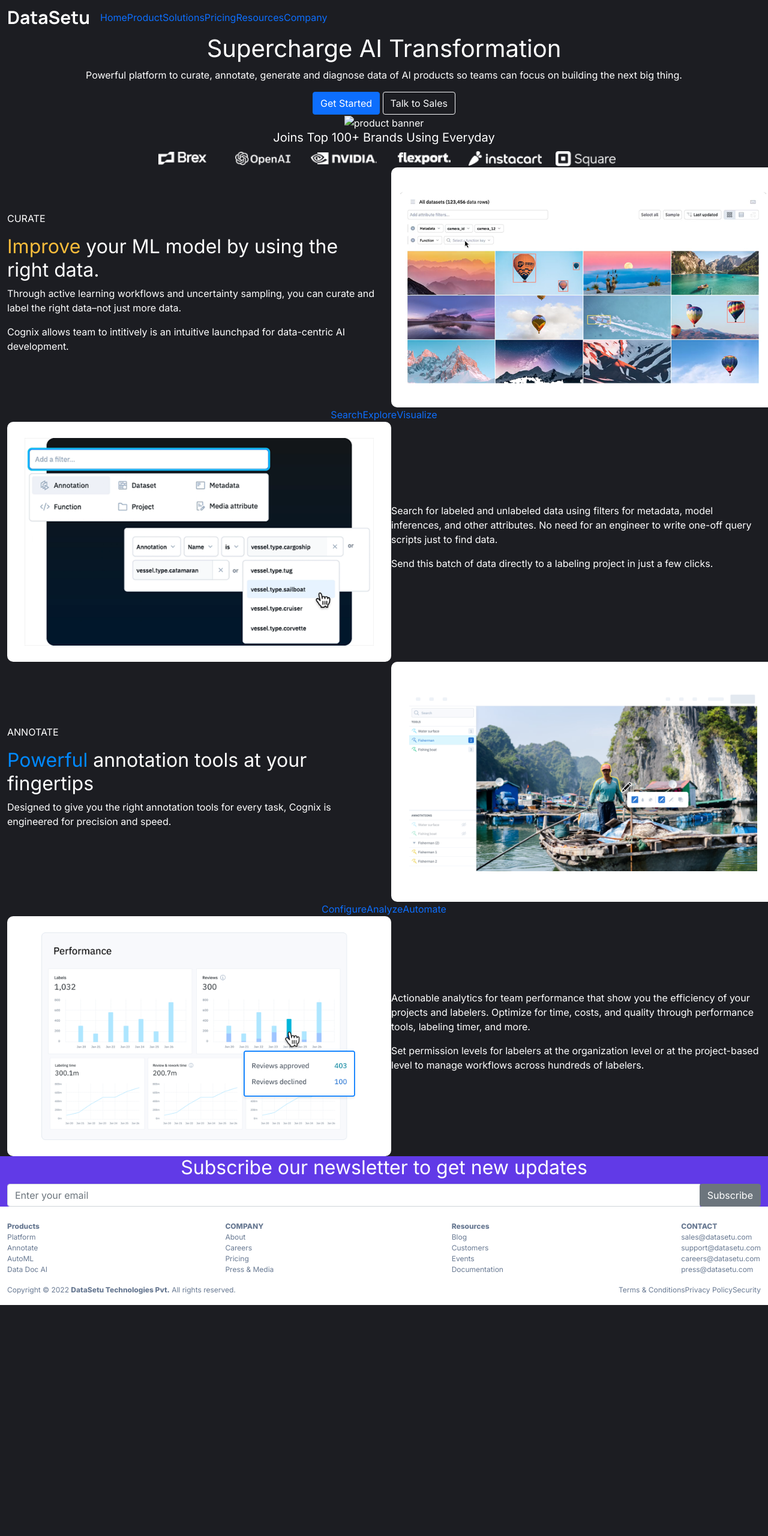
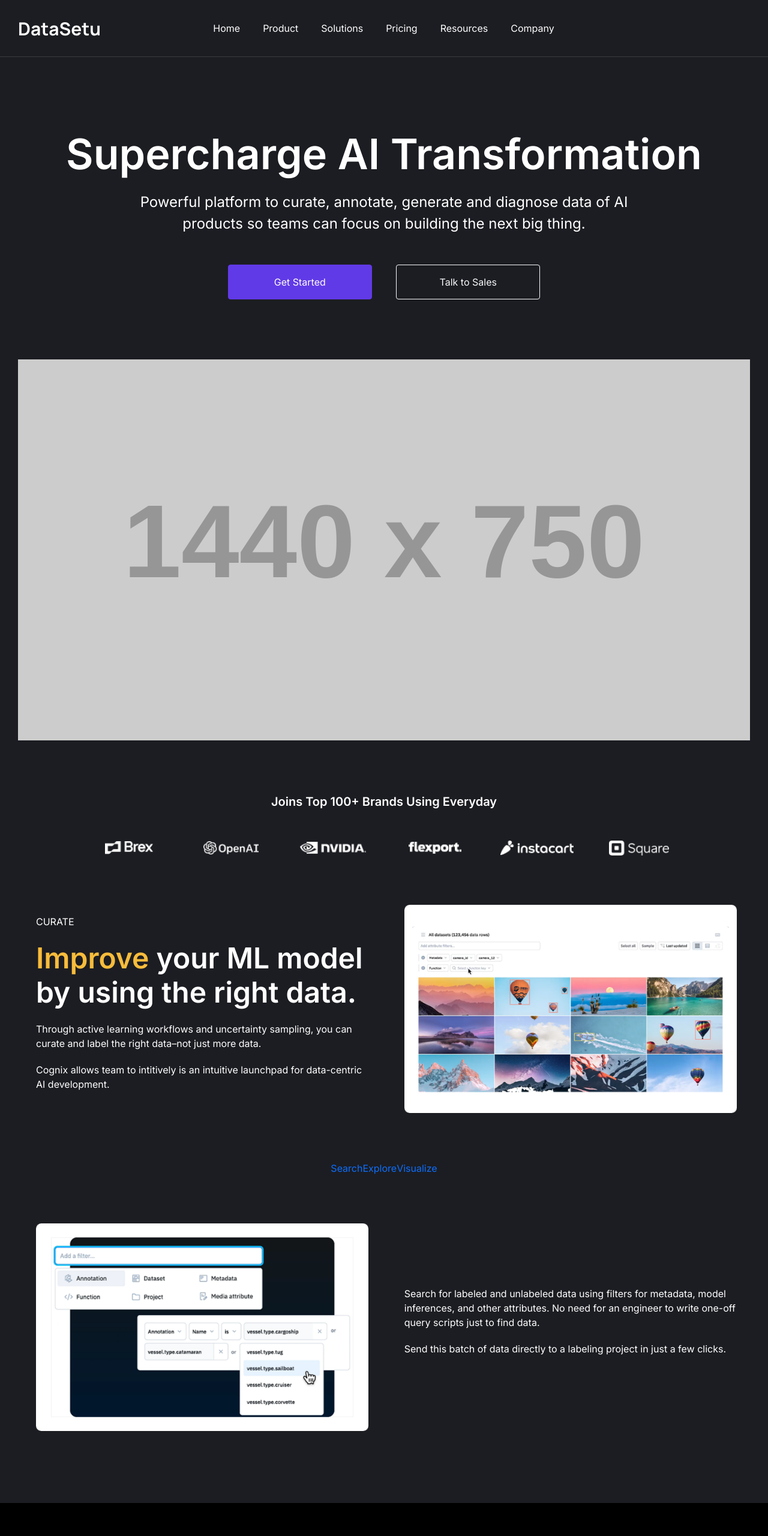
Before and after one commit to davidfrancisraj/DataSetu, a plain HTML site: page index.html in a window 1280 px wide. Shown: the top 2560 px of the page at 60% size. Before the commit the page ends 2175 px from the top, so only its background shows below. Drawn offline with Linux system fonts and the light colour scheme; placeholder pictures from the web are drawn by us.

Commit message:
Home page desktop view

```diff
--- a/css/responsive.css
+++ b/css/responsive.css
@@ -0,0 +1,229 @@
+
+@media (min-width: 767px){
+	.hero-content .mx-auto {
+		max-width: 930px;
+		width: 75%;
+		font-size: 2rem;
+	}
+	.hero-content .btn {
+		min-width: 240px;
+	}
+	.mt-n20 {
+		margin-top: -2rem;
+	}
+
+	.hero-content .btn + .btn {
+		margin-left: 3.6rem;
+	}
+
+	.subscribe-wrap .btn {
+		border-radius: 0 6px 6px 0;
+	}
+}
+
+@media (min-width: 992px){
+	.pb-10 {
+		padding-bottom: 90px;
+	}
+
+	.pt-10 {
+		padding-top: 90px;
+	}
+
+	.pt-8 {
+		padding-top: 60px;
+	}
+
+	.pb-8 {
+		padding-bottom: 60px;
+	}
+
+	.pt-6 {
+		padding-top: 30px;
+	}
+
+	.pb-6 {
+		padding-bottom: 30px;
+	}
+	.site-header .navbar-collapse {
+    justify-content: center;
+}
+.site-header a {
+	color: #fff;
+}
+.site-header .container-fluid {
+	max-width: 1500px;
+}
+
+.site-header .navbar-collapse {
+	margin-left: -140px;
+}
+
+.site-nav > li {
+    padding: 14px;
+}
+
+.site-nav > li > a {
+	padding: 5px ;
+}
+
+.btn {
+
+padding: 16px 40px;
+font-size: 1.6rem;
+}
+
+.hero-content h1 {
+	   font-size: 6rem;
+   }
+.footer-links li {
+	margin-bottom: 1.1rem;
+}
+}
+
+@media (min-width: 1200px){
+	.pb-10 {
+		padding-bottom: 120px;
+	}
+
+	.pt-10 {
+		padding-top: 120px;
+	}
+
+	.pt-8 {
+		padding-top: 80px;
+	}
+
+	.pb-8 {
+		padding-bottom: 80px;
+	}
+
+	.pt-6 {
+		padding-top: 50px;
+	}
+
+	.pb-6 {
+		padding-bottom: 50px;
+	}
+
+	.site-nav > li {
+    padding: 30px 14px;
+   }
+
+   .hero-content h1 {
+	   font-size: 7rem;
+   }
+    .h1, h1 {
+    font-size: 6rem;
+}
+   .h2, h2 {
+    font-size: 4.8rem;
+}
+
+.hero-content .mx-auto {
+	font-size: 2.4rem;
+}
+
+.subscribe-wrap .form-control {
+	font-size: 1.8rem;
+	padding: 0 30px;
+	border-top-left-radius: 10px;
+    border-bottom-left-radius: 10px;
+}
+.subscribe-wrap .btn  {
+font-size: 1.8rem;
+border-top-right-radius: 10px;
+    border-bottom-right-radius: 10px;
+}
+
+}
+
+@media (min-width: 1330px){
+	.hero-content h1 {
+	   font-size: 9rem;
+   }
+   .btn {
+border-radius: 6px;
+padding: 16px 58px;
+font-size: 2rem;
+}
+.subscribe-wrap h2 {
+	font-size: 5rem;
+}
+}
+
+@media (max-width: 767px){
+	.hero-content .btn {
+		display: block;
+		margin-bottom: 2rem
+	}
+	.footer-links .link-item {
+		width: 50%;
+		margin: 10px 0;
+	}
+	.footer-copy, .footer-social {
+		text-align: center;
+	}
+	.footer-copy li + li {
+    margin-left: 1rem;
+}
+.subscribe-wrap .input-group {
+	display: block;
+}
+.subscribe-wrap .form-control {
+	width: 100%;
+	margin-bottom: 15px;
+}
+.subscribe-wrap .btn {
+width: 100%;
+    padding: 10px;
+}
+.footer-copy .copy {
+    line-height: 2.2rem;
+}
+.form-control {
+	border-radius: 4px !important;
+	font-size: 1.4rem;
+}
+}
+
+@media (max-width: 420px){
+	.container-fluid, .container, .container-lg {
+    padding-left: 15px;
+    padding-right: 15px;
+}
+.gx-6.row {
+	margin-left: -15px;
+}
+
+.gx-6.row > * {
+	 padding-left: 15px;
+    padding-right: 15px;
+}
+.pb-10 {
+		padding-bottom: 50px;
+	}
+
+	.pt-10 {
+		padding-top: 50px;
+	}
+
+	.pt-8 {
+		padding-top: 30px;
+	}
+
+	.pb-8 {
+		padding-bottom: 30px;
+	}
+
+	.pt-6 {
+		padding-top: 20px;
+	}
+
+	.pb-6 {
+		padding-bottom: 20px;
+	}
+	.mb-50 {
+		margin-bottom: 3rem;
+	}
+}
--- a/css/style.css
+++ b/css/style.css
@@ -5,25 +5,125 @@
 	--blue   : #0089ff;
 	--yellow : #f8bc3b;
 	--border : #cee6ff;
+	--secondary: #24374e;
+	--gutter-x6: 3rem;
+}
+
+html {
+	font-size: 10px;
 }
 
 body {
 	background-color: var(--dark);
 	color: #fff;
 	font-family: 'Inter', sans-serif;
+	font-size: 1.6rem;
 }
 
 a {
 	text-decoration: none;
 }
 
+img {
+    max-width: 100%;
+}
+
+h1, h2, h3, h4, h5, h6 {
+	font-weight: 600;
+	margin-bottom: 2rem;
+}
+
+p {
+	margin-bottom: 2rem;
+}
+
+.container-fluid, .container, .container-lg {
+    padding-left: 30px;
+    padding-right: 30px;
+}
 .container {
-	max-width: 1300px;
+	max-width: 1320px;
 }
+
+.container-lg {
+    max-width: 1500px;
+}
+
+.btn-primary {
+	background-color: var(--primary);
+	border-color:  var(--primary);
+}
+
+.btn-primary:hover {
+	background-color: var(--blue);
+	border-color:  var(--blue);
+}
+
+.btn-secondary {
+	background-color: var(--secondary);
+	border-color:  var(--secondary);
+}
+
+.btn {
+border-radius: 4px;
+padding: 12px 30px;
+font-size: 1.4rem;
+transition: .4s ease;
+will-change: transition;
+}
+
+.bg-primary {
+	background-color: var(--primary) !important;
+}
+
+.gx-6.row {
+	margin-left: - var(--gutter-x6);
+}
+
+.gx-6.row > * {
+	 padding-left: var(--gutter-x6);
+    padding-right: var(--gutter-x6);
+}
+
+.bb {
+	border-bottom: 1px solid var(--border);
+}
+
+.bt {
+	border-top: 1px solid var(--border);
+}
+
+.pb-10 {
+		padding-bottom: 70px;
+	}
+
+	.pt-10 {
+		padding-top: 70px;
+	}
+
+	.pt-8 {
+		padding-top: 40px;
+	}
+
+	.pb-8 {
+		padding-bottom: 40px;
+	}
+
+	.pt-6 {
+		padding-top: 20px;
+	}
+
+	.pb-6 {
+		padding-bottom: 20px;
+	}
 
 .list-inline {
     display: flex;
     flex-wrap: wrap;
+}
+
+.form-control {
+padding: 10px 20px;
 }
 
 .txt-yellow {
@@ -38,16 +138,78 @@ a {
 	color: var(--alt);
 }
 
-.bg-prime {
-	background-color: var(--primary);
+.txt-secondary, .txt-secondary a {
+	color: var(--secondary);
 }
 
 .txt-small {
-	font-size: 12px;
+	font-size: 1.2rem;
 }
+
+.h5, h5 {
+	font-size: 2rem;
+}
+
+.mb-20 {
+	margin-bottom: 2rem;
+}
+
+.mb-50 {
+	margin-bottom: 5rem;
+}
+
+.bg-cover {
+	background-size: cover;
+	background-repeat: no-repeat;
+}
+
 
 .nav-tabs {
 	border: 0;
     display: flex;
     justify-content: center;
 }
+
+.site-header {
+    border-bottom: 1px solid #393b3f;
+}
+
+.sec-subscribe {
+    padding: 14.6% 0;
+}
+
+.hero-content h1 {
+	   font-size: 4rem;
+   }
+
+   .brand-logos figure {
+    margin: 0 20px;
+}
+
+
+.sec-powerful {
+	background-image: url(../images/home/bg-color.png);
+	background-color: #000;
+}
+
+.subscribe-wrap {
+	max-width: 680px;
+}
+
+.footer-links strong {
+	color:  var(--secondary);
+	font-size: 1.3rem;
+    text-transform: uppercase;
+}
+
+.footer-links li {
+	margin-bottom: 1rem;
+}
+
+.footer-copy  li + li {
+	margin-left: 4rem;
+}
+
+.footer-links .badge {
+    font-weight: 400;
+}
--- a/index.html
+++ b/index.html
@@ -17,11 +17,11 @@
     <body>
 
         <!-- Site Header -->
-        <header class="site-nav">
+        <header class="site-header">
             <nav class="navbar navbar-default navbar-expand-lg">
                 <div class="container-fluid">
                     <div class="navbar-header">
-                        <a class="navbar-brand" href="#">
+                        <a class="navbar-brand me-0" href="#">
 						<img src="images/logo-datasetu.png" alt="logo-datasetu.png" />
 						</a>
                         <button class="navbar-toggler" type="button" data-bs-toggle="collapse"
@@ -30,7 +30,7 @@
                         </button>
                     </div>
                     <div class="collapse navbar-collapse" id="navbarSupportedContent">
-                        <ul class="nav navbar-nav">
+                        <ul class="nav navbar-nav site-nav">
                             <li class="active"><a href="#">Home</a></li>
                             <li><a href="#">Product</a></li>
                             <li><a href="#">Solutions</a></li>
@@ -45,11 +45,13 @@
 
         <!-- Main content -->
         <main class="site-main">
-            <section class="hero-content text-center">
+            <section class="hero-content text-center pb-10 pt-10">
                 <div class="container-lg">
                     <h1>Supercharge AI Transformation</h1>
+					<div class="mx-auto mb-50" >
                     <p>Powerful platform to curate, annotate, generate and diagnose data of AI products
                         so teams can focus on building the next big thing.</p>
+						</div>
                     <div>
                         <a href="#" class="btn btn-primary"> Get Started</a>
                         <a href="#" class="btn btn-outline-light">Talk to Sales</a>
@@ -57,28 +59,30 @@
                 </div>
             </section>
 
-            <section class="product-banner text-center">
-                <img src="images/" alt="product banner" />
+            <section class="product-banner text-center pb-8 mt-n20">
+			<figure class="container-lg">
+                <img src="https://via.placeholder.com/1440x750/fff/000?text=DataSetu" alt="product banner" />
+				</figure>
             </section>
 
-            <section class="top-brands text-center">
+            <section class="top-brands text-center pb-8">
                 <div class="container">
-                    <h5>Joins Top 100+ Brands Using Everyday</h5>
-                    <div class="brand-logos">
-                        <img src="images/brands/brand-1.png" alt="Brex"/>
-                        <img src="images/brands/brand-2.png" alt="openAI"/>
-                        <img src="images/brands/brand-3.png" alt="nvdia"/>
-                        <img src="images/brands/brand-4.png" alt="flexport"/>
-                        <img src="images/brands/brand-5.png" alt="instacart"/>
-                        <img src="images/brands/brand-6.png" alt="Square"/>
+                    <h5 class="mb-50">Joins Top 100+ Brands Using Everyday</h5>
+                    <div class="brand-logos d-flex flex-wrap justify-content-center">
+                        <figure><img src="images/brands/brand-1.png" alt="Brex"/></figure>
+                        <figure><img src="images/brands/brand-2.png" alt="openAI"/></figure>
+                        <figure><img src="images/brands/brand-3.png" alt="nvdia"/></figure>
+                        <figure><img src="images/brands/brand-4.png" alt="flexport"/></figure>
+                        <figure><img src="images/brands/brand-5.png" alt="instacart"/></figure>
+                       <figure> <img src="images/brands/brand-6.png" alt="Square"/></figure>
 
                     </div>
                 </div>
             </section>
-
-            <section class="content-img">
+<section class="sec-improve">
+            <section class="content-img pb-8">
                 <div class="container">
-                    <div class="row align-items-center">
+                    <div class="row align-items-center gx-6">
                         <div class="col-md-6">
                             <p class="text-uppercase">Curate</p>
                             <h2><span class="txt-yellow">Improve</span> your ML model
@@ -96,9 +100,9 @@ by using the right data.</h2>
                 </div>
             </section>
 
-            <section class="tab-sec">
+            <section class="tab-sec pb-10">
                 <div class="container">
-                    <ul class="nav nav-tabs">
+                    <ul class="nav nav-tabs pb-8">
 
                         <li><a data-bs-toggle="tab" href="#Search">Search</a></li>
                         <li class="active"><a data-bs-toggle="tab" href="#Explore">Explore</a></li>
@@ -108,7 +112,7 @@ by using the right data.</h2>
                     <div class="tab-content">
 
                         <div id="Search" class="tab-pane fade">
-                            <div class="row align-items-center">
+                            <div class="row align-items-center gx-6">
                                 <div class="col-md-6">
                                     <img src="" alt="explore" />
                                 </div>
@@ -122,7 +126,7 @@ by using the right data.</h2>
                             </div>
                         </div>
                         <div id="Explore" class="tab-pane fade in active show">
-                            <div class="row align-items-center">
+                            <div class="row align-items-center gx-6">
                                 <div class="col-md-6">
                                     <img src="images/home/explore.png" alt="explore" />
                                 </div>
@@ -136,7 +140,7 @@ by using the right data.</h2>
                             </div>
                         </div>
                         <div id="Visualize" class="tab-pane fade">
-                            <div class="row align-items-center">
+                            <div class="row align-items-center gx-6">
                                 <div class="col-md-6">
                                     <img src="" alt="explore" />
                                 </div>
@@ -152,11 +156,11 @@ by using the right data.</h2>
                     </div>
                 </div>
             </section>
-
-
-            <section class="content-img">
+ </section>
+<section class="sec-powerful pt-10 pb-10 bg-cover">
+            <section class="content-img pb-8">
                 <div class="container">
-                    <div class="row align-items-center">
+                    <div class="row align-items-center gx-6">
                         <div class="col-md-6">
                             <p class="text-uppercase">Annotate</p>
                             <h2><span class="txt-blue">Powerful</span> annotation
@@ -175,7 +179,7 @@ Cognix is engineered for precision and speed.
 
             <section class="tab-sec">
                 <div class="container">
-                    <ul class="nav nav-tabs">
+                    <ul class="nav nav-tabs pb-8">
 
                         <li><a data-bs-toggle="tab" href="#Configure">Configure</a></li>
                         <li class="active"><a data-bs-toggle="tab" href="#Analyze">Analyze</a></li>
@@ -185,7 +189,7 @@ Cognix is engineered for precision and speed.
                     <div class="tab-content">
 
                         <div id="Configure" class="tab-pane fade">
-                            <div class="row align-items-center">
+                            <div class="row align-items-center gx-6">
                                 <div class="col-md-6">
                                     <img src="" alt="Configure" />
                                 </div>
@@ -199,7 +203,7 @@ Cognix is engineered for precision and speed.
                             </div>
                         </div>
                         <div id="Analyze" class="tab-pane fade in active show">
-                            <div class="row align-items-center">
+                            <div class="row align-items-center gx-6">
                                 <div class="col-md-6">
                                     <img src="images/home/analyze.png" alt="Analyze" />
                                 </div>
@@ -213,7 +217,7 @@ Set permission levels for labelers at the organization level or at the project-b
                             </div>
                         </div>
                         <div id="Automate" class="tab-pane fade">
-                            <div class="row align-items-center">
+                            <div class="row align-items-center gx-6">
                                 <div class="col-md-6">
                                     <img src="" alt="Automate" />
                                 </div>
@@ -229,14 +233,16 @@ Set permission levels for labelers at the organization level or at the project-b
                     </div>
                 </div>
             </section>
+			 </section>
 
-            <section class="sec-subscribe text-center bg-prime">
+            <section class="sec-subscribe text-center bg-primary">
                 <div class="container">
-                    <h2>Subscribe our newsletter
+				<div class="subscribe-wrap mx-auto">
+                    <h2 class="mb-4 mb-xl-5 px-4">Subscribe our newsletter
                         to get new updates</h2>
-                    <form>
+                    <form class="pt-5">
                         <div class="input-group">
-                            <input type="text" class="form-control" placeholder="Enter your email">
+                            <input type="email" class="form-control" placeholder="Enter your email" required>
                             <div class="input-group-btn">
                                 <button class="btn btn-secondary" type="submit">
                                     Subscribe
@@ -244,6 +250,7 @@ Set permission levels for labelers at the organization level or at the project-b
                             </div>
                         </div>
                     </form>
+					</div>
                 </div>
             </section>
 
@@ -253,17 +260,17 @@ Set permission levels for labelers at the organization level or at the project-b
 
         <!-- Site Footer -->
         <footer class="site-footer bg-white">
-            <div class="footer-social">
+            <div class="footer-social bb txt-secondary pt-6 pb-6">
                 <div class="container">
-                    Follow us
+                   <strong class="d-block d-md-inline"> Follow us</strong>
                 </div>
             </div>
 
-            <div class="footer-links txt-alt txt-small">
+            <div class="footer-links txt-alt txt-small pt-6 pb-6">
                 <div class="container">
-                    <div class="d-flex justify-content-between">
+                    <div class="d-flex justify-content-between flex-wrap">
                         <div class="link-item">
-                            <strong>Products</strong>
+                            <strong class="mb-20 d-block">Products</strong>
                             <ul class="list-unstyled">
                                 <li><a href="#">Platform</a></li>
                                 <li><a href="#">Annotate</a></li>
@@ -272,16 +279,16 @@ Set permission levels for labelers at the organization level or at the project-b
                             </ul>
                         </div>
                         <div class="link-item">
-                            <strong>COMPANY</strong>
+                            <strong class="mb-20 d-block">COMPANY</strong>
                             <ul class="list-unstyled">
                                 <li><a href="#">About</a></li>
-                                <li><a href="#">Careers</a></li>
+                                <li><a href="#">Careers <small class="badge rounded-pill bg-primary"> WE’RE HIRING</small></a></li>
                                 <li><a href="#">Pricing</a></li>
                                 <li><a href="#">Press & Media</a></li>
                             </ul>
                         </div>
                         <div class="link-item">
-                            <strong>Resources</strong>
+                            <strong class="mb-20 d-block">Resources</strong>
                             <ul class="list-unstyled">
                                 <li><a href="#">Blog</a></li>
                                 <li><a href="#">Customers</a></li>
@@ -290,8 +297,8 @@ Set permission levels for labelers at the organization level or at the project-b
                             </ul>
                         </div>
                         <div class="link-item">
-                            <strong>CONTACT</strong>
-                            <ul class="list-unstyled">
+                            <strong class="mb-20 d-block">CONTACT</strong>
+                            <ul class="list-unstyled ">
                                 <li><a href="#">sales@datasetu.com</a></li>
                                 <li><a href="#">support@datasetu.com</a></li>
                                 <li><a href="#">careers@datasetu.com</a></li>
@@ -302,14 +309,15 @@ Set permission levels for labelers at the organization level or at the project-b
                 </div>
             </div>
 
-            <div class="footer-copy txt-alt txt-small">
+            <div class="footer-copy txt-alt txt-small bt py-5">
                 <div class="container">
-                    <div class="d-flex justify-content-between">
-                        <div class="copy">
-                            Copyright © 2022 <strong>DataSetu Technologies Pvt.</strong> All rights reserved.
+                    <div class="d-md-flex justify-content-between">
+                        <div class="copy mb-4 mb-md-0">
+                            <span class="d-block d-md-inline">Copyright © 2022</span> <strong class="txt-secondary">DataSetu Technologies Pvt.</strong>
+							<span class="d-block d-md-inline">All rights reserved.</span>
                         </div>
                         <div class="copy-links">
-                            <ul class="list-inline">
+                            <ul class="list-inline mb-0 justify-content-center">
                                 <li><a href="#">Terms & Conditions </a></li>
                                 <li><a href="#">Privacy Policy</a></li>
                                 <li><a href="#">Security</a></li>
```
